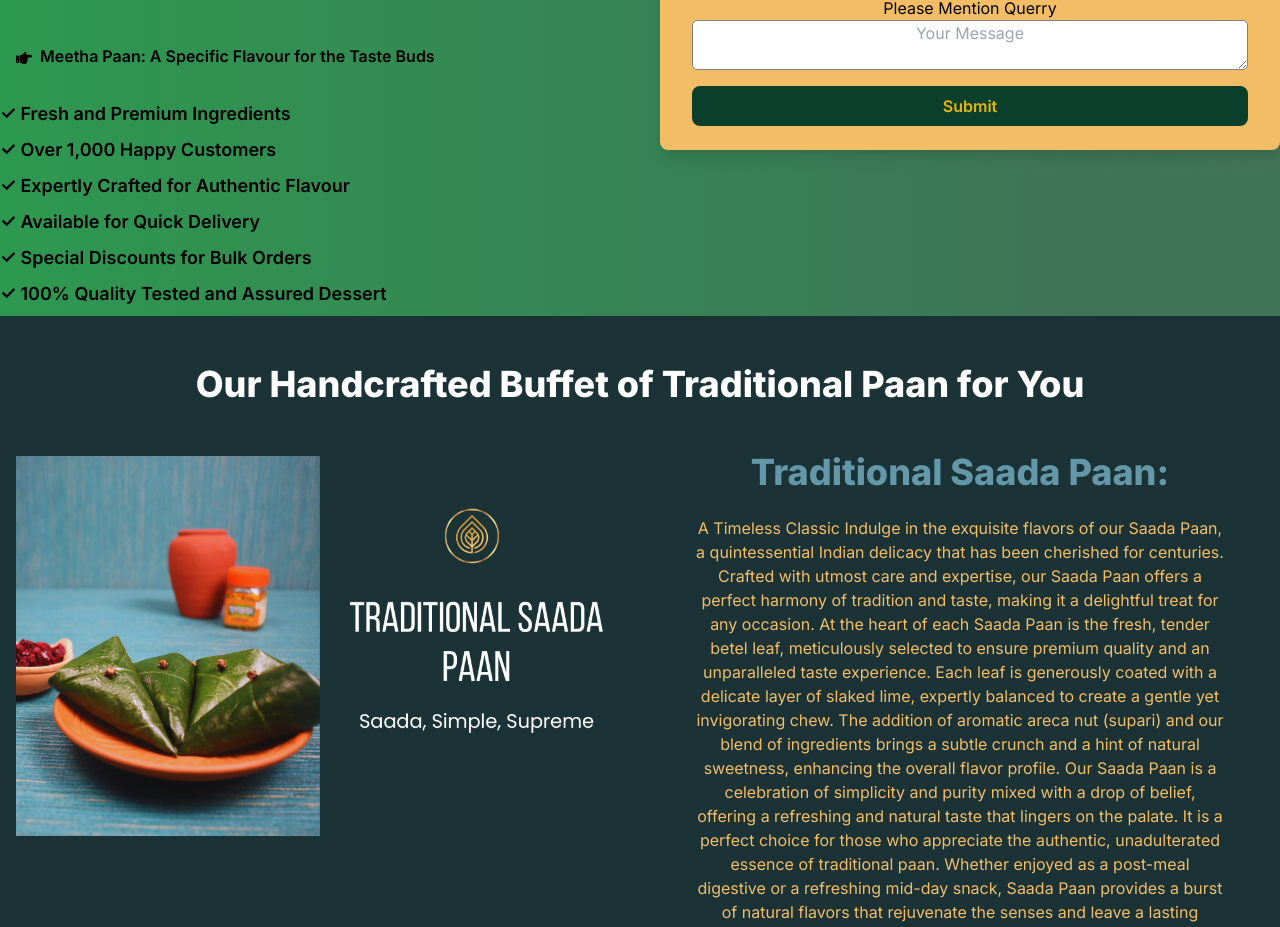
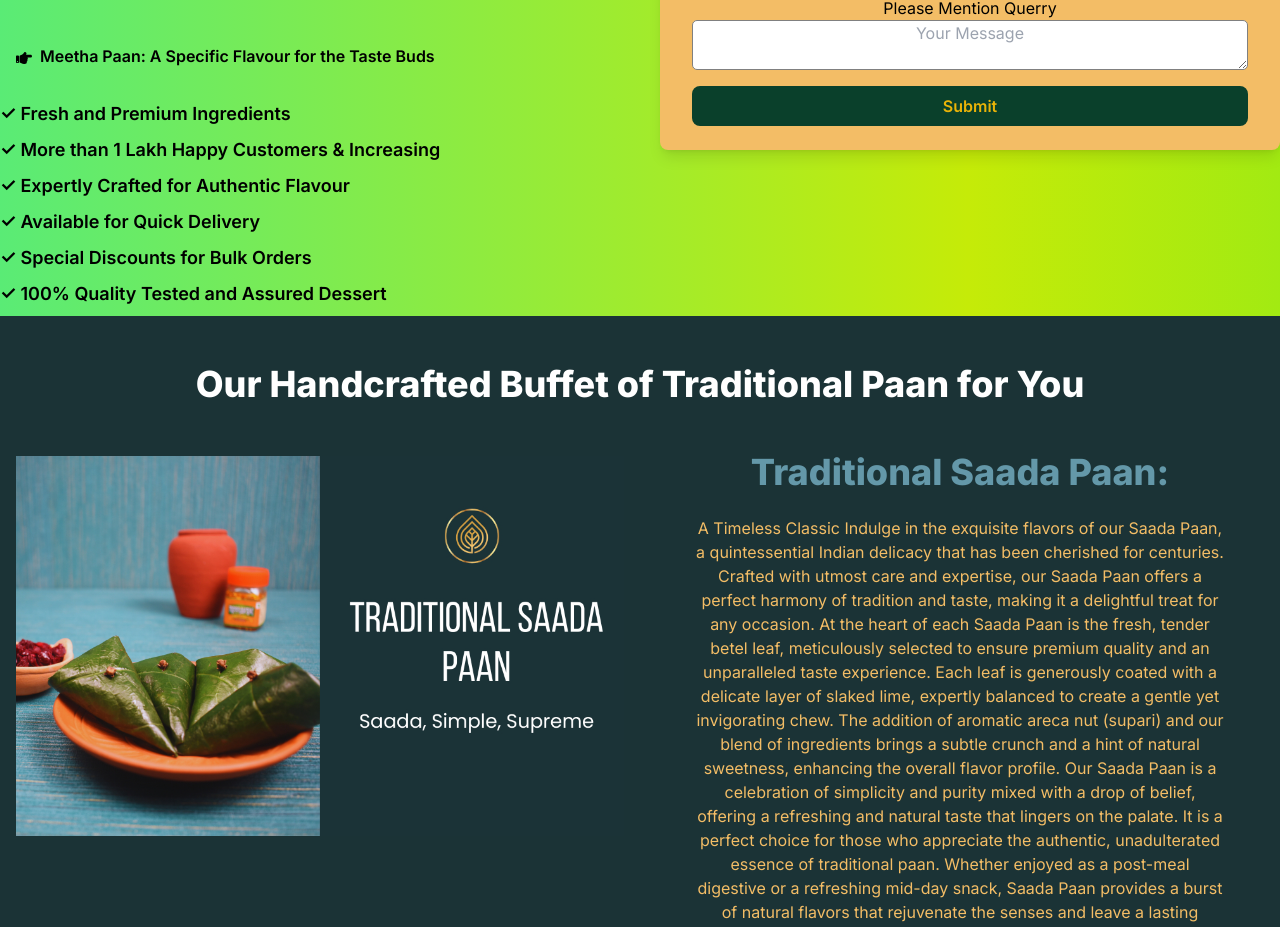
Before and after one commit to Satya23032991/beteelkart, a Next.js app: page /products/traditionalpaan in a window 1280 px wide. Shown: the part 1436-2363 px from the top of the page. Built offline with nearby package versions, Linux system fonts and the light colour scheme.

Commit message:
animation adjustments

```diff
--- a/src/app/products/traditionalpaan/page.jsx
+++ b/src/app/products/traditionalpaan/page.jsx
@@ -794,7 +794,7 @@ const Traditionalpaan = () => {
                 </p>
 
                 <p className='font-semibold text-lg text-black mb-2 flex items-center'>
-                  ✓ Over 1,000 Happy Customers
+                  ✓ More than 1 Lakh Happy Customers & Increasing
                 </p>
 
                 <p className="font-semibold text-lg text-black mb-2 flex items-center">
@@ -896,14 +896,16 @@ const Traditionalpaan = () => {
                     placeholder="Your Message"
                     style={{ border: "1px solid gray", textAlign: "center", borderRadius: "5px" }}
                     required
-                  ></textarea>
+                  >
+                   </textarea>
 
                   <button
-                    className="bg-[#0a402b] text-yellow-500 px-4 py-2 rounded-lg font-semibold"
-                    type="submit"
+                  className="bg-[#0a402b] text-yellow-500 px-4 py-2 rounded-lg font-semibold"
+                  type="submit"
                   >
-                    Submit
+                  Submit
                   </button>
+
                 </form>
               </div>
             </div>
@@ -1056,7 +1058,7 @@ const Traditionalpaan = () => {
                   width="100%"
                   height="100%"
                   src={embedUrl}
-                  title='YouTube video player'
+                  title='Traditional Paan'
                   frameborder='0'
                   allow='accelerometer; autoplay; clipboard-write; encrypted-media; gyroscope;picture-in-hand'
                   allowfullscreen></iframe>
--- a/src/app/products/traditionalpaan/tpstyles.module.css
+++ b/src/app/products/traditionalpaan/tpstyles.module.css
@@ -17,9 +17,9 @@
   min-height: 100vh;
   position: relative;
   color: black;
-  background: linear-gradient(270deg, #686c66, #3e7557, #08e63f, #c5eb08);
+  background: linear-gradient(270deg, #686c66, #3e7557, #08e63f, #c5eb08,  #08ebc9,  #6b27ea,  #eb0854);
   background-size: 800% 800%;
-  animation: gradientBackground 3s ease infinite;
+  animation: gradientBackground 10s ease infinite;
 }
 
 
```
